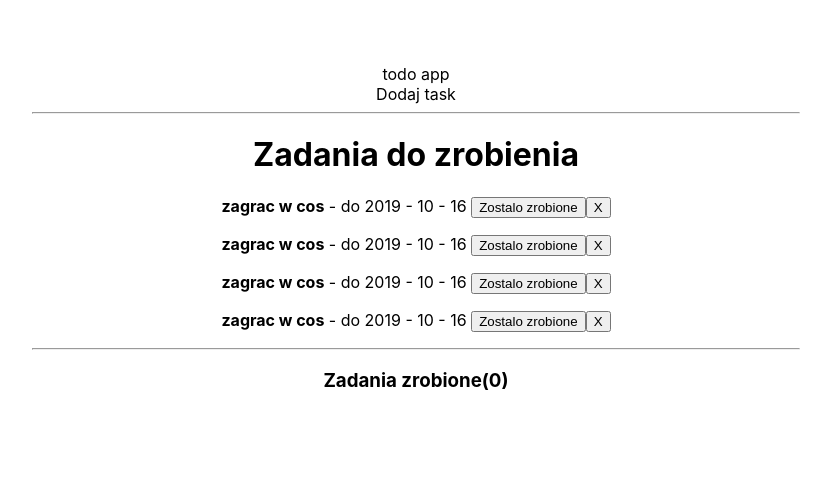
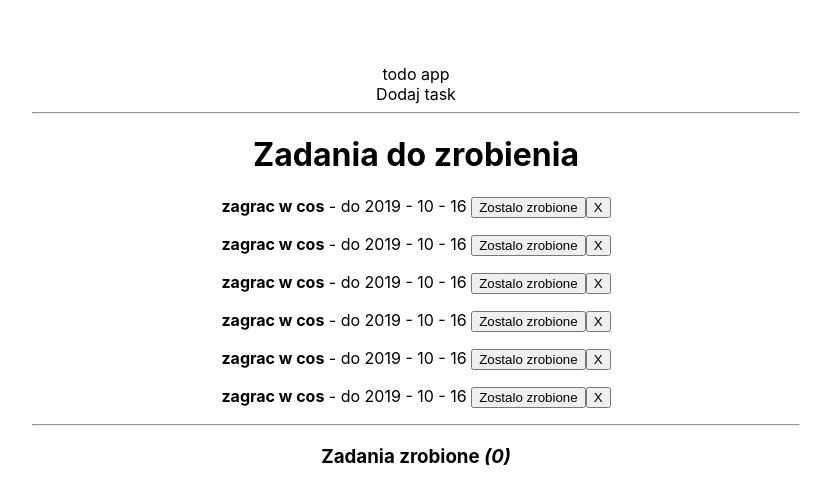
Before and after one commit to jacekmaciejak/todo-app, a React (Create React App) app: page / in a window 1280 px wide. Shown: the top 504 px of the page, without its empty margins (224-1055 px from the left). Built offline with nearby package versions, Linux system fonts and the light colour scheme.

Commit message:
Added new methods

```diff
--- a/src/components/App.js
+++ b/src/components/App.js
@@ -32,6 +32,22 @@ class App extends Component {
       },
       {
         id: 3,
+        text: "zagrac w cos",
+        date: "2019 - 10 - 16",
+        important: true,
+        active: true,
+        finishDate: null
+      },
+      {
+        id: 4,
+        text: "zagrac w cos",
+        date: "2019 - 10 - 16",
+        important: true,
+        active: true,
+        finishDate: null
+      },
+      {
+        id: 5,
         text: "zagrac w cos",
         date: "2019 - 10 - 16",
         important: true,
--- a/src/components/TaskList.js
+++ b/src/components/TaskList.js
@@ -2,7 +2,18 @@ import * as React from "react";
 import Task from "./Task";
 
 const TaskList = props => {
-  const tasks = props.tasks.map(task => (
+  const active = props.tasks.filter(task => task.active);
+  const done = props.tasks.filter(task => !task.active);
+
+  const activeTasks = active.map(task => (
+    <Task
+      key={task.id}
+      task={task}
+      delete={props.delete}
+      change={props.change}
+    />
+  ));
+  const doneTasks = done.map(task => (
     <Task
       key={task.id}
       task={task}
@@ -15,11 +26,19 @@ const TaskList = props => {
     <>
       <div className="active">
         <h1>Zadania do zrobienia</h1>
-        {tasks}
+        {activeTasks.length > 0 ? activeTasks : <p>Brak zadan do wykonania.</p>}
       </div>
       <hr />
       <div className="done">
-        <h3>Zadania zrobione(0)</h3>
+        <h3>
+          Zadania zrobione <em>({done.length})</em>
+        </h3>
+        {done.length >= 5 && (
+          <span style={{ fontSize: 12 }}>
+            Wyswietlonych jest jedynie 5 ostatnich elementow
+          </span>
+        )}
+        {doneTasks.slice(0, 5)}
       </div>
     </>
   );
```
